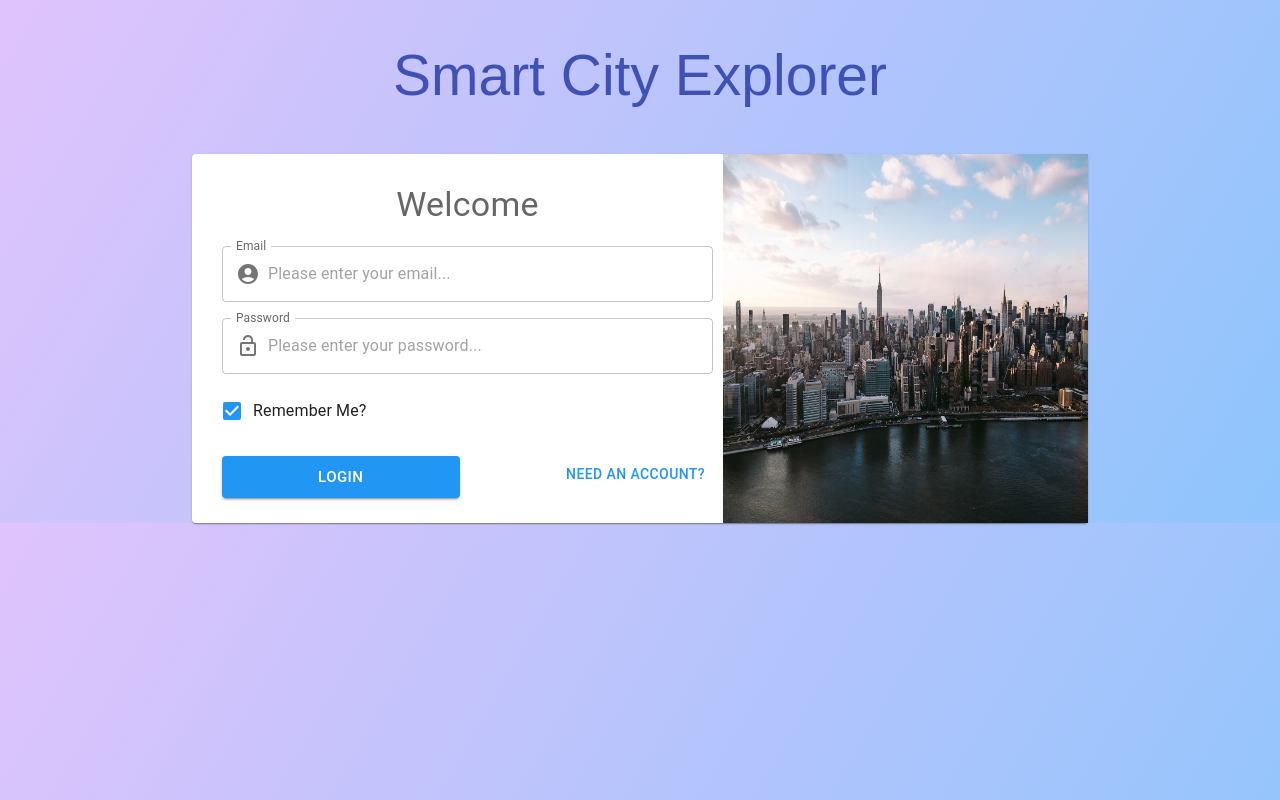
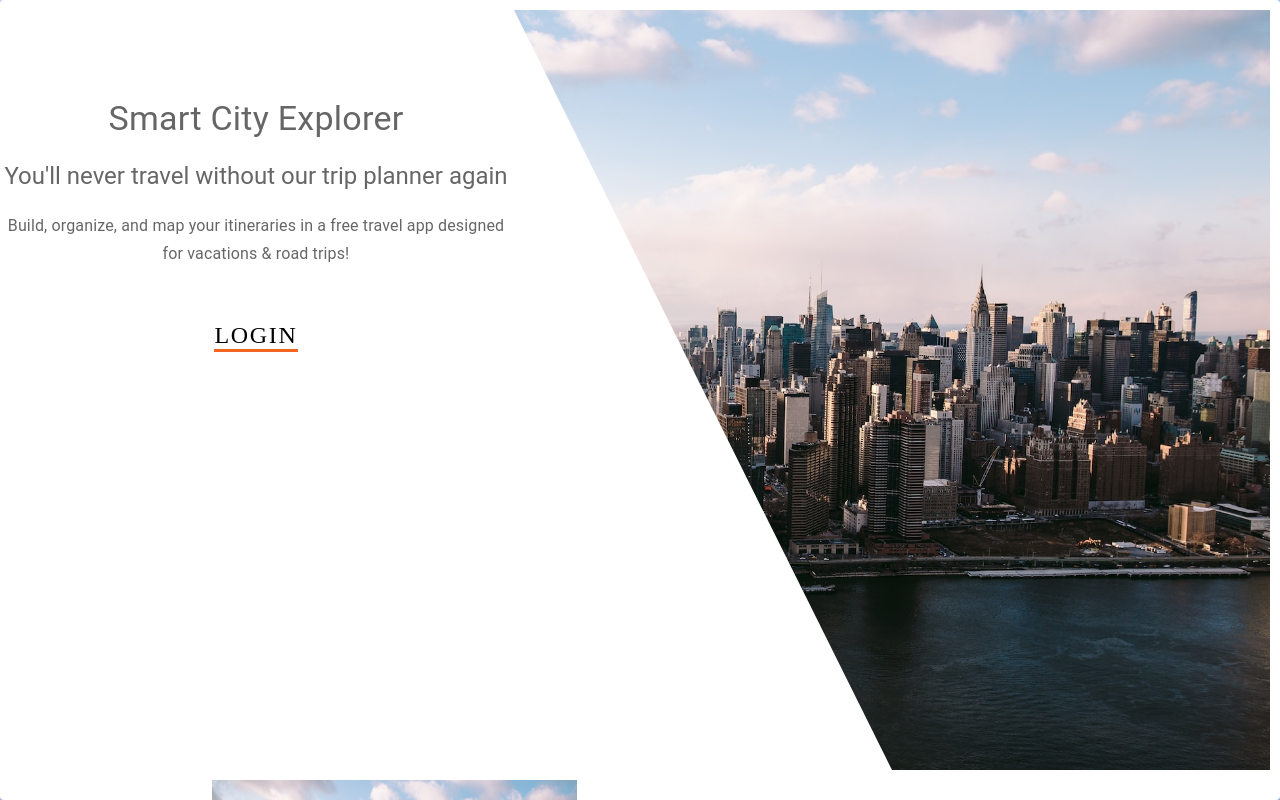
Before and after one commit to tfiroze/smart_city_explorer, a React (Create React App) app in the folder flask_react/frontend/: page / in a window 1280 px wide. Built offline with nearby package versions, Linux system fonts and the light colour scheme.

Commit message:
Basic Startup page structure

```diff
--- a/flask_react/frontend/src/App.tsx
+++ b/flask_react/frontend/src/App.tsx
@@ -11,6 +11,7 @@ import {
 import darkTheme from "./utils/Themes/darkTheme";
 import lightTheme from "./utils/Themes/lightTheme";
 import { useState } from "react";
+import { Startup } from "./views/Startup";
 
 function App() {
 	const [theme, setTheme] = useState<"light" | "dark">("light");
@@ -58,7 +59,7 @@ function App() {
 							{authed ? (
 								<Route path="*" Component={Dashboard} />
 							) : (
-								<Route path="*" Component={Login} />
+								<Route path="*" Component={Startup} />
 							)}
 						</Routes>
 					</BrowserRouter>
--- /dev/null
+++ b/flask_react/frontend/src/components/common/button.tsx
@@ -0,0 +1,155 @@
+import React from "react"
+
+import styled from "styled-components";
+
+
+interface IProps {
+	title: string;
+	onClick: () => void;
+}
+
+export const CButton : React.FC<IProps> = ({
+	title,
+	onClick
+
+})  => {
+    const Background = styled.div`
+//   background: #2d2d2d;
+  display: flex;
+  justify-content: center;
+`;
+
+const Content = styled.a`
+  color: black;
+  padding: 0.7em calc(0.7em * 1.2);
+  display: inline-block;
+  position: relative;
+  font-size: 1.5em;
+  cursor: pointer;
+  letter-spacing: 0.07em;
+  text-decoration: none;
+
+  .text {
+    transform: translate3d(0, 0.7em, 0);
+    display: block;
+    transition: transform 0.4s cubic-bezier(0.2, 0, 0, 1) 0.4s;
+  }
+
+  &:after {
+    position: absolute;
+    content: "";
+    bottom: -3px;
+    left: calc(0.7em * 1.2);
+    right: calc(0.7em * 1.2);
+    height: 3px;
+    background: #f26522;
+    transition: transform 0.8s cubic-bezier(1, 0, 0.37, 1) 0.2s,
+      right 0.2s cubic-bezier(0.04, 0.48, 0, 1) 0.6s,
+      left 0.4s cubic-bezier(0.04, 0.48, 0, 1) 0.6s;
+    transform-origin: left;
+  }
+
+  .line {
+    position: absolute;
+    background: #f26522;
+  }
+
+  .line.-right,
+  .line.-left {
+    width: 3px;
+    bottom: -3px;
+    top: -3px;
+    transform: scale3d(1, 0, 1);
+  }
+
+  .line.-top,
+  .line.-bottom {
+    height: 3px;
+    left: -3px;
+    right: -3px;
+    transform: scale3d(0, 1, 1);
+  }
+
+  .line.-right {
+    right: -3px;
+    transition: transform 0.1s cubic-bezier(1, 0, 0.65, 1.01) 0.23s;
+    transform-origin: top;
+  }
+
+  .line.-top {
+    top: -3px;
+    transition: transform 0.08s linear 0.43s;
+    transform-origin: left;
+  }
+
+  .line.-left {
+    left: -3px;
+    transition: transform 0.08s linear 0.51s;
+    transform-origin: bottom;
+  }
+
+  .line.-bottom {
+    bottom: -3px;
+    transition: transform 0.3s cubic-bezier(1, 0, 0.65, 1.01);
+    transform-origin: right;
+  }
+
+  &:hover .text,
+  &:active .text {
+    transform: translate3d(0, 0, 0);
+    transition: transform 0.6s cubic-bezier(0.2, 0, 0, 1) 0.4s;
+  }
+
+  &:hover:after,
+  &:active:after {
+    transform: scale3d(0, 1, 1);
+    right: -3px;
+    left: -3px;
+    transform-origin: right;
+    transition: transform 0.2s cubic-bezier(1, 0, 0.65, 1.01) 0.17s,
+      right 0.2s cubic-bezier(1, 0, 0.65, 1.01),
+      left 0s 0.3s;
+  }
+
+  &:hover .line,
+  &:active .line {
+    transform: scale3d(1, 1, 1);
+  }
+
+  &:hover .line.-right,
+  &:active .line.-right {
+    transition: transform 0.1s cubic-bezier(1, 0, 0.65, 1.01) 0.2s;
+    transform-origin: bottom;
+  }
+
+  &:hover .line.-top,
+  &:active .line.-top {
+    transition: transform 0.08s linear 0.4s;
+    transform-origin: right;
+  }
+
+  &:hover .line.-left,
+  &:active .line.-left {
+    transition: transform 0.08s linear 0.48s;
+    transform-origin: top;
+  }
+
+  &:hover .line.-bottom,
+  &:active .line.-bottom {
+    transition: transform 0.5s cubic-bezier(0, 0.53, 0.29, 1) 0.56s;
+    transform-origin: left;
+  }
+`;
+
+    return (
+        <Background className="portfolio-experiment">
+        <Content onClick={onClick} href="#">
+          <span className="text">{title}</span>
+          <span className="line -right"></span>
+          <span className="line -top"></span>
+          <span className="line -left"></span>
+          <span className="line -bottom"></span>
+        </Content>
+      </Background>
+    );
+}
--- a/flask_react/frontend/src/views/Login.tsx
+++ b/flask_react/frontend/src/views/Login.tsx
@@ -18,6 +18,7 @@ import background from "../resources/images/login-background.jpg";
 import ILoginRequest from "../models/ILoginRequest";
 import { smartApi } from "../utils/apiCalls";
 import { AuthContext } from "../utils/ApplicationContext";
+import { CButton } from "../components/common/button";
 
 export const Login = () => {
 	const [registerOpen, setRegisterOpen] = useState(false);
@@ -93,7 +94,7 @@ export const Login = () => {
 				open={registerOpen}
 				handleRegisterDialogOpen={handleRegisterDialogOpen}
 			/>
-			{!isMobile && (
+			{/* {!isMobile && (
 				<Grid item xs={0} sm={12} md={12} lg={12}>
 					<svg>
 						<text x="50%" y="50%" dy=".35em" text-anchor="middle">
@@ -101,17 +102,31 @@ export const Login = () => {
 						</text>
 					</svg>
 				</Grid>
-			)}
+			)} */}
 
 			<Paper
 				style={{
 					paddingLeft: "20px",
 					marginLeft: "15%",
 					marginRight: "15%",
+					height:"100vh"
 				}}
+				elevation={0}
 			>
 				<Grid container>
-					<Grid item xs={12} sm={12} md={7} lg={7} style={{ padding: "10px" }}>
+
+					<Grid
+						item
+						style={{
+							backgroundImage: `URL(${background})`,
+							backgroundSize: "100% 100%",
+						}}
+						sm={0}
+						xs={0}
+						md={5}
+						lg={5}
+					></Grid>
+										<Grid item xs={12} sm={12} md={7} lg={7} style={{ padding: "10px" }}>
 						<Typography
 							variant="h4"
 							align="center"
@@ -172,16 +187,10 @@ export const Login = () => {
 						<Box mt={3}>
 							<Grid container spacing={2}>
 								<Grid item xs={12} sm={6}>
-									<Button
-										variant="contained"
-										color="primary"
-										fullWidth
-										size="large"
-										style={{ marginBottom: "15px" }}
+								<CButton
+										title="LOGIN"
 										onClick={formValidator}
-									>
-										Login
-									</Button>
+									/>
 								</Grid>
 								<Grid item xs={12} sm={6}>
 									<Button
@@ -194,17 +203,6 @@ export const Login = () => {
 							</Grid>
 						</Box>
 					</Grid>
-					<Grid
-						item
-						style={{
-							backgroundImage: `URL(${background})`,
-							backgroundSize: "100% 100%",
-						}}
-						sm={0}
-						xs={0}
-						md={5}
-						lg={5}
-					></Grid>
 				</Grid>
 			</Paper>
 		</>
--- /dev/null
+++ b/flask_react/frontend/src/views/Startup.tsx
@@ -0,0 +1,78 @@
+import React, { useContext, useEffect, useState } from "react";
+import {
+    Grid,
+    Paper,
+    Typography,
+    TextField,
+    InputAdornment,
+    FormControlLabel,
+    Checkbox,
+} from "@mui/material";
+import background from "../resources/images/login-background.jpg";
+import { CButton } from "../components/common/button";
+import { Login } from "./Login";
+
+
+export const Startup = () => {
+
+    return (
+        <Paper style={{
+            overflow:"scroll",
+            maxHeight:"100vh"
+        }}>
+            <Grid container style={{position:"relative"}}>
+                <Grid item xs={12} sm={12} md={12} lg={12} style={{ padding: "10px"}}>
+                    <div style={{
+                        backgroundImage: `URL(${background})`,
+                        backgroundSize: "cover",
+                        backgroundPosition: "center",
+                        height: "95vh", // Adjust the height according to your needs
+                        clipPath: "polygon(40% 0, 100% 0%, 100% 100%, 70% 100%)", // Add the clip-path property
+                    }}>
+                    </div>
+                </Grid>
+                <Paper style={{
+                    position: "absolute",
+                    top: "10%",
+                    left: "0%",
+                    width:"40%"
+
+                }}
+                elevation={0}
+
+                >
+                    <Typography
+                        variant="h4"
+                        align="center"
+                        color="textSecondary"
+                        gutterBottom
+                        style={{ margin: "20px 0" }}
+                    >
+                        Smart City Explorer
+                    </Typography>
+
+                    <Typography
+                        variant="h5"
+                        align="center"
+                        color="textSecondary"
+                        gutterBottom
+                    >
+                        You'll never travel without our trip planner again
+                    </Typography>
+                    <Typography
+                        variant="subtitle1"
+                        align="center"
+                        color="textSecondary"
+                        gutterBottom
+                        style={{ margin: "20px 0" }}
+                    >
+                        Build, organize, and map your itineraries in a free travel app designed for vacations & road trips!
+                    </Typography>
+                    <CButton title="LOGIN" onClick={()=>{console.log('Okay')}}/>
+                </Paper>
+            </Grid>
+
+            <Login/>
+        </Paper>
+    )
+}
```
